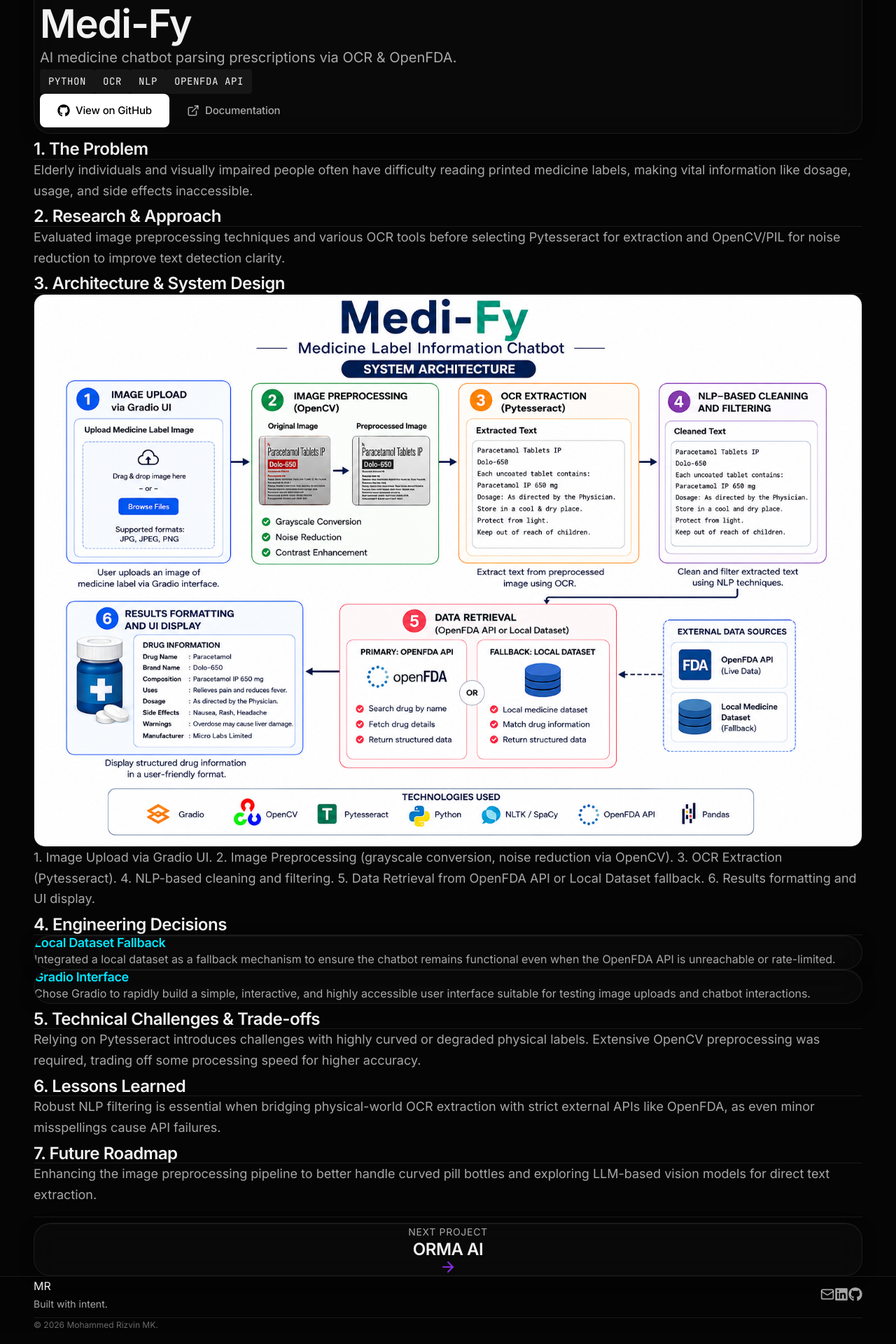
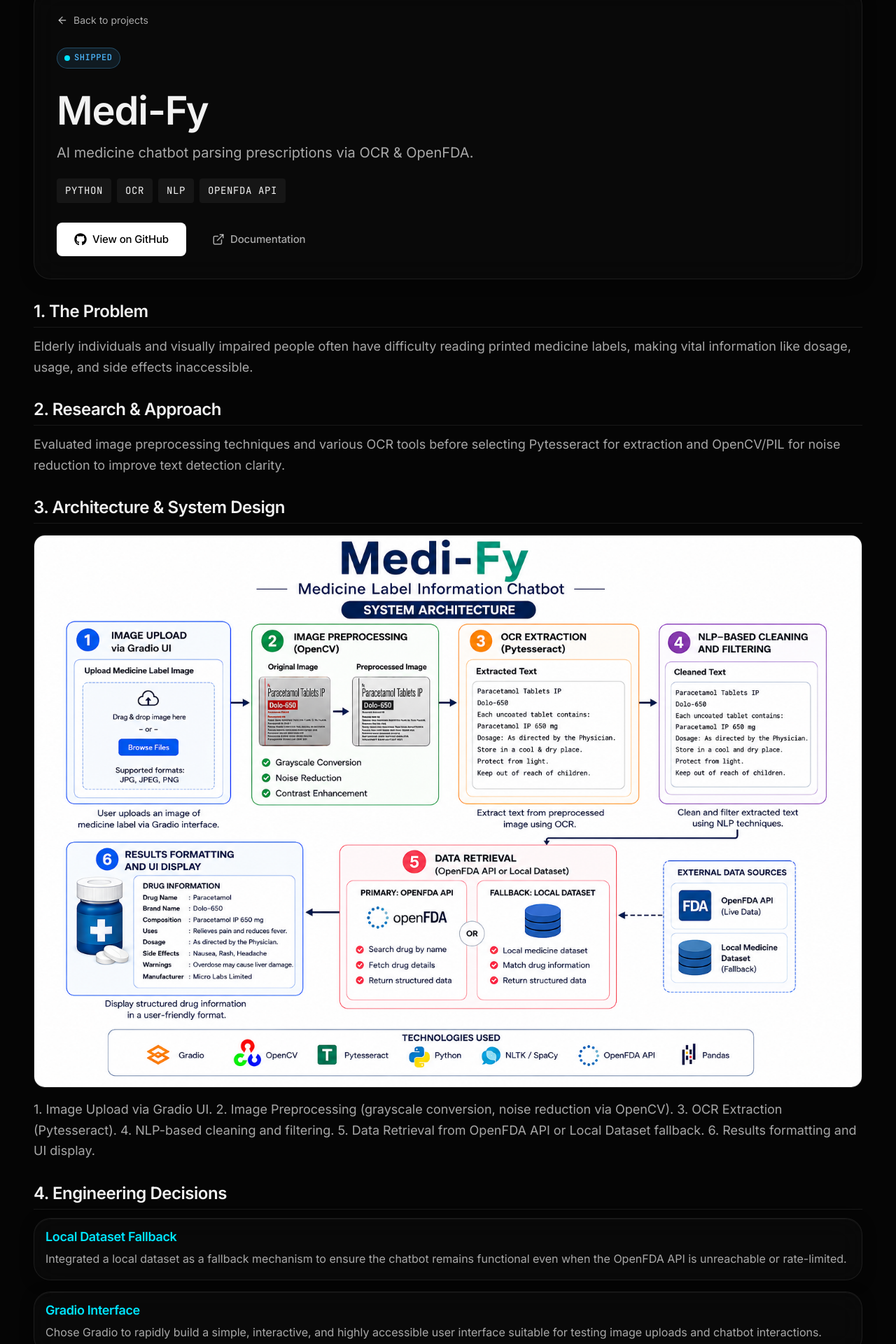
Before and after one commit to rzvn6660/Rizvin_Portfolio, a React (Vite) app: page /projects/medi-fy in a window 1280 px wide. Shown: the part 80-2000 px from the top of the page at 70% size. Built offline with nearby package versions, Linux system fonts and the light colour scheme.

Commit message:
chore: make entire portfolio fully responsive (mobile-first)

```diff
--- a/src/components/Contact.css
+++ b/src/components/Contact.css
@@ -57,15 +57,16 @@
 
 .contact-actions {
   display: flex;
-  flex-wrap: wrap;
+  flex-direction: column;
   justify-content: center;
   gap: var(--space-16);
   margin-top: var(--space-16);
   width: 100%;
 }
 
-@media (max-width: 640px) {
+@media (min-width: 641px) {
   .contact-actions {
-    flex-direction: column;
+    flex-direction: row;
+    flex-wrap: wrap;
   }
 }
--- a/src/components/Footer.css
+++ b/src/components/Footer.css
@@ -1,14 +1,14 @@
 .footer {
   border-top: 1px solid var(--color-border-subtle);
-  padding: var(--space-8) 0 var(--space-4);
-  margin-top: var(--space-12);
+  padding: var(--space-32) 0 var(--space-16);
+  margin-top: var(--space-48);
   background: rgba(0, 0, 0, 0.2);
 }
 
 .footer-container {
   display: flex;
   flex-direction: column;
-  gap: var(--space-8);
+  gap: var(--space-32);
 }
 
 .footer-content {
@@ -16,7 +16,7 @@
   flex-direction: column;
   justify-content: space-between;
   align-items: flex-start;
-  gap: var(--space-4);
+  gap: var(--space-16);
 }
 
 @media (min-width: 640px) {
@@ -29,12 +29,12 @@
 .footer-tagline {
   color: var(--color-text-secondary);
   font-size: 0.875rem;
-  margin-top: var(--space-1);
+  margin-top: var(--space-4);
 }
 
 .footer-social {
   display: flex;
-  gap: var(--space-3);
+  gap: var(--space-12);
 }
 
 .social-link {
@@ -53,7 +53,7 @@
   display: flex;
   justify-content: space-between;
   align-items: center;
-  padding-top: var(--space-4);
+  padding-top: var(--space-16);
   border-top: 1px solid var(--color-border-subtle);
 }
 
--- a/src/components/Hero.css
+++ b/src/components/Hero.css
@@ -3,13 +3,13 @@
   min-height: 100vh;
   display: flex;
   align-items: center;
-  padding-top: 120px;
+  padding-top: 96px;
   overflow: hidden;
 }
 
-@media (max-width: 640px) {
+@media (min-width: 641px) {
   .hero-section {
-    padding-top: 96px;
+    padding-top: 120px;
   }
 }
 
@@ -33,17 +33,19 @@
   display: flex;
   flex-direction: column;
   justify-content: center;
+  text-align: center;
+  align-items: center;
 }
 
-@media (max-width: 1023px) {
+@media (min-width: 1024px) {
   .hero-content {
-    text-align: center;
-    align-items: center;
+    text-align: left;
+    align-items: flex-start;
   }
 }
 
 .hero-title {
-  font-size: clamp(2.625rem, 8vw, 4.5rem); /* 42px to 72px Max */
+  font-size: clamp(2.5rem, 8vw, 4.5rem);
   line-height: 1.1;
   font-weight: 600;
   letter-spacing: -0.03em;
@@ -51,36 +53,34 @@
 }
 
 .hero-subtitle {
-  font-size: 1.125rem; /* 18px */
+  font-size: 1.125rem;
   color: var(--color-text-secondary);
   line-height: 1.65;
   max-width: 600px;
   margin-bottom: var(--space-48);
+  margin-left: auto;
+  margin-right: auto;
 }
 
-@media (max-width: 1023px) {
+@media (min-width: 1024px) {
   .hero-subtitle {
-    margin-left: auto;
-    margin-right: auto;
+    margin-left: 0;
+    margin-right: 0;
   }
 }
 
 .hero-cta-row {
   display: flex;
-  flex-wrap: wrap;
+  flex-direction: column;
+  width: 100%;
   gap: var(--space-16);
+  justify-content: center;
 }
 
-@media (max-width: 1023px) {
+@media (min-width: 641px) {
   .hero-cta-row {
-    justify-content: center;
-  }
-}
-
-@media (max-width: 640px) {
-  .hero-cta-row {
-    flex-direction: column;
-    width: 100%;
+    flex-direction: row;
+    width: auto;
   }
 }
 
@@ -90,20 +90,19 @@
   align-items: center;
   justify-content: center;
   position: relative;
-  height: 500px;
-  transform: translateY(-24px);
+  height: 320px;
 }
 
-@media (max-width: 1023px) {
+@media (min-width: 641px) {
   .hero-visual {
     height: 400px;
-    transform: translateY(0);
   }
 }
 
-@media (max-width: 640px) {
+@media (min-width: 1024px) {
   .hero-visual {
-    height: 320px;
+    height: 500px;
+    transform: translateY(-24px);
   }
 }
 
--- a/src/components/ProjectCard.css
+++ b/src/components/ProjectCard.css
@@ -168,30 +168,32 @@
 
 .project-card-footer {
   display: flex;
-  align-items: center;
-  justify-content: space-between;
-  gap: var(--space-16);
+  flex-direction: column;
+  align-items: stretch;
+  gap: var(--space-24);
   border-top: 1px solid var(--color-border-subtle);
   padding-top: var(--space-24);
   margin-top: auto;
 }
 
-@media (max-width: 640px) {
+@media (min-width: 641px) {
   .project-card-footer {
-    flex-direction: column;
-    align-items: stretch;
-    gap: var(--space-24);
+    flex-direction: row;
+    align-items: center;
+    justify-content: space-between;
+    gap: var(--space-16);
   }
 }
 
 .project-links {
   display: flex;
   gap: var(--space-16);
+  justify-content: center;
 }
 
-@media (max-width: 640px) {
+@media (min-width: 641px) {
   .project-links {
-    justify-content: center;
+    justify-content: flex-start;
   }
 }
 
--- a/src/components/SkillStrip.css
+++ b/src/components/SkillStrip.css
@@ -1,7 +1,7 @@
 .skill-strip {
   display: flex;
   flex-wrap: wrap;
-  gap: var(--space-2);
+  gap: var(--space-8);
   justify-content: center;
 }
 
--- a/src/index.css
+++ b/src/index.css
@@ -25,8 +25,11 @@
   --font-mono: 'JetBrains Mono', 'Fira Code', Consolas, monospace;
 
   /* Spacing System (Strict 8px Grid) */
+  --space-4: 4px;
   --space-8: 8px;
+  --space-12: 12px;
   --space-16: 16px;
+  --space-20: 20px;
   --space-24: 24px;
   --space-32: 32px;
   --space-48: 48px;
--- a/src/pages/ProjectCaseStudy.css
+++ b/src/pages/ProjectCaseStudy.css
@@ -1,5 +1,5 @@
 .page-padding {
-  padding-top: var(--space-20);
+  padding-top: var(--space-64);
   min-height: 100vh;
 }
 
@@ -7,25 +7,25 @@
   max-width: 900px;
   display: flex;
   flex-direction: column;
-  gap: var(--space-8);
+  gap: var(--space-32);
 }
 
 .case-study-header {
-  padding: var(--space-6);
+  padding: var(--space-24);
   display: flex;
   flex-direction: column;
-  gap: var(--space-4);
+  gap: var(--space-16);
   background: linear-gradient(to bottom right, rgba(255, 255, 255, 0.03), rgba(138, 43, 226, 0.05));
 }
 
 @media (min-width: 768px) {
   .case-study-header {
-    padding: var(--space-8);
+    padding: var(--space-32);
   }
 }
 
 .breadcrumb {
-  margin-bottom: var(--space-2);
+  margin-bottom: var(--space-8);
 }
 
 .back-link {
@@ -43,7 +43,7 @@
 .case-study-title-group {
   display: flex;
   flex-direction: column;
-  gap: var(--space-3);
+  gap: var(--space-12);
 }
 
 .cs-title {
@@ -65,8 +65,8 @@
 .cs-stack {
   display: flex;
   flex-wrap: wrap;
-  gap: var(--space-2);
-  margin: var(--space-2) 0;
+  gap: var(--space-8);
+  margin: var(--space-8) 0;
 }
 
 .cs-tech-chip {
@@ -79,8 +79,8 @@
 .cs-links {
   display: flex;
   flex-wrap: wrap;
-  gap: var(--space-3);
-  margin-top: var(--space-2);
+  gap: var(--space-12);
+  margin-top: var(--space-8);
 }
 
 .btn.disabled {
@@ -92,15 +92,15 @@
 .cs-content {
   display: flex;
   flex-direction: column;
-  gap: var(--space-8);
+  gap: var(--space-32);
 }
 
 .cs-section h2 {
   font-size: 1.5rem;
-  margin-bottom: var(--space-3);
+  margin-bottom: var(--space-12);
   color: var(--color-text-primary);
   border-bottom: 1px solid var(--color-border-subtle);
-  padding-bottom: var(--space-2);
+  padding-bottom: var(--space-8);
 }
 
 .cs-section p {
@@ -112,15 +112,15 @@
 .status-grid {
   display: grid;
   grid-template-columns: repeat(auto-fill, minmax(200px, 1fr));
-  gap: var(--space-3);
-  padding: var(--space-4);
+  gap: var(--space-12);
+  padding: var(--space-16);
 }
 
 .status-item {
   display: flex;
   flex-direction: column;
   gap: 4px;
-  padding: var(--space-3);
+  padding: var(--space-12);
   background: rgba(0,0,0,0.2);
   border-radius: var(--border-radius-sm);
   border: 1px solid var(--color-border-subtle);
@@ -142,16 +142,16 @@
 .decisions-list {
   display: flex;
   flex-direction: column;
-  gap: var(--space-4);
+  gap: var(--space-16);
 }
 
 .decision-card {
-  padding: var(--space-4);
+  padding: var(--space-16);
 }
 
 .decision-title {
   font-size: 1.125rem;
-  margin-bottom: var(--space-2);
+  margin-bottom: var(--space-8);
   color: var(--color-accent-secondary);
 }
 
@@ -164,7 +164,7 @@
   width: 100%;
   aspect-ratio: 16 / 9;
   max-height: 400px;
-  margin: var(--space-4) 0;
+  margin: var(--space-16) 0;
   display: flex;
   align-items: center;
   justify-content: center;
@@ -175,14 +175,14 @@
   text-align: center;
   display: flex;
   flex-direction: column;
-  gap: var(--space-6);
+  gap: var(--space-24);
   align-items: center;
 }
 
 .abstract-nodes {
   display: flex;
   align-items: center;
-  gap: var(--space-2);
+  gap: var(--space-8);
 }
 
 .d-node {
@@ -207,18 +207,18 @@
 
 /* Footer Next link */
 .cs-footer {
-  margin-top: var(--space-8);
-  padding-top: var(--space-8);
+  margin-top: var(--space-32);
+  padding-top: var(--space-32);
   border-top: 1px solid var(--color-border-subtle);
 }
 
 .next-project-card {
   display: flex;
   flex-direction: column;
-  padding: var(--space-6);
+  padding: var(--space-24);
   text-align: center;
   align-items: center;
-  gap: var(--space-2);
+  gap: var(--space-8);
   position: relative;
   overflow: hidden;
 }
@@ -246,7 +246,7 @@
 
 .diagram-image-container {
   width: 100%;
-  margin: var(--space-4) 0;
+  margin: var(--space-16) 0;
   border-radius: var(--border-radius-md);
   overflow: hidden;
   border: 1px solid var(--color-border-subtle);
--- a/src/pages/ResumePage.css
+++ b/src/pages/ResumePage.css
@@ -167,8 +167,15 @@
 
 .action-buttons {
   display: flex;
+  flex-direction: column;
   gap: 0.75rem;
   width: 100%;
+}
+
+@media (min-width: 480px) {
+  .action-buttons {
+    flex-direction: row;
+  }
 }
 
 .action-buttons .btn {
```
Also changed, not shown: src/components/NeuralNetwork.jsx (+29 -25 lines), 1 other file (tests, documents, lock files or other folders).
